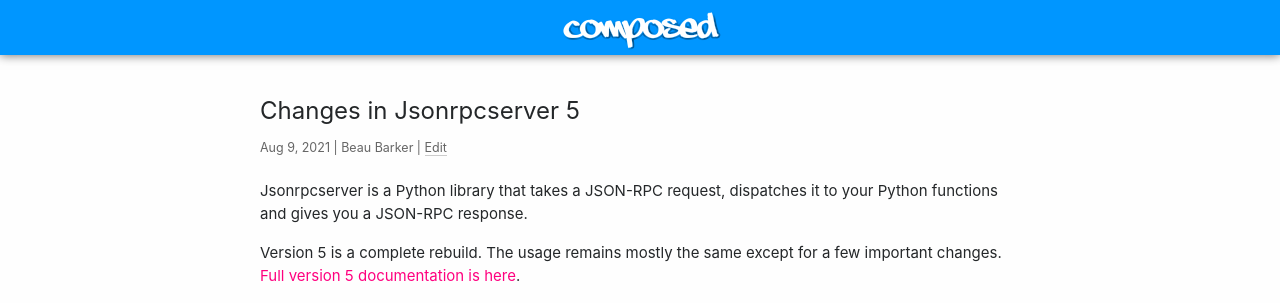
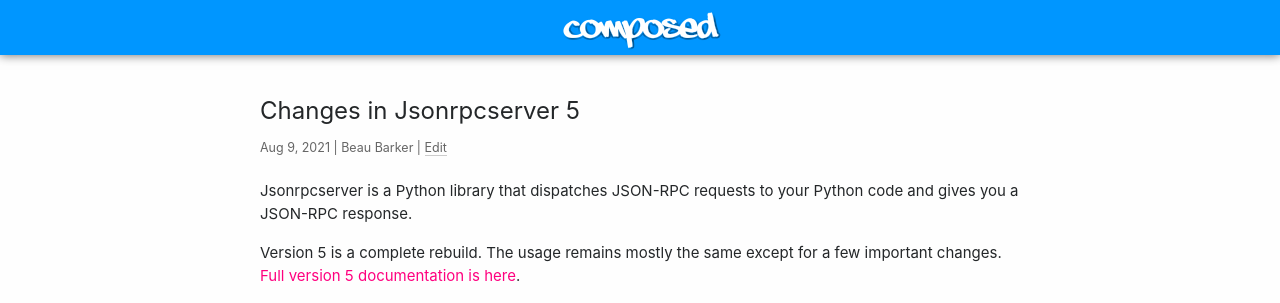
Before and after one commit to explodinglabs/explodinglabs.github.io, a Jekyll site: the page built from _posts/jsonrpc/2021-08-09-jsonrpcserver-5-changes.markdown, in a window 1280 px wide, cut to the strip 0-303 px from the top of the page. Built offline with Jekyll 4.4.1, drawn with Linux system fonts in a browser that asks for light colours; some web fonts are replaced.

Commit message:
Adjustments

```diff
--- a/_posts/jsonrpc/2021-08-09-jsonrpcserver-5-changes.markdown
+++ b/_posts/jsonrpc/2021-08-09-jsonrpcserver-5-changes.markdown
@@ -4,8 +4,8 @@ category: jsonrpc
 title: Changes in Jsonrpcserver 5
 permalink: /jsonrpcserver-5-changes
 ---
-Jsonrpcserver is a Python library that takes a JSON-RPC request, dispatches it
-to your Python functions and gives you a JSON-RPC response.
+Jsonrpcserver is a Python library that dispatches JSON-RPC requests to your
+Python code and gives you a JSON-RPC response.
 
 Version 5 is a complete rebuild. The usage remains mostly the same except for a
 few important changes. [Full version 5 documentation is
```
Also changed, not shown: assets/composition-full.png (added), assets/composition-zoomed.png (added).
